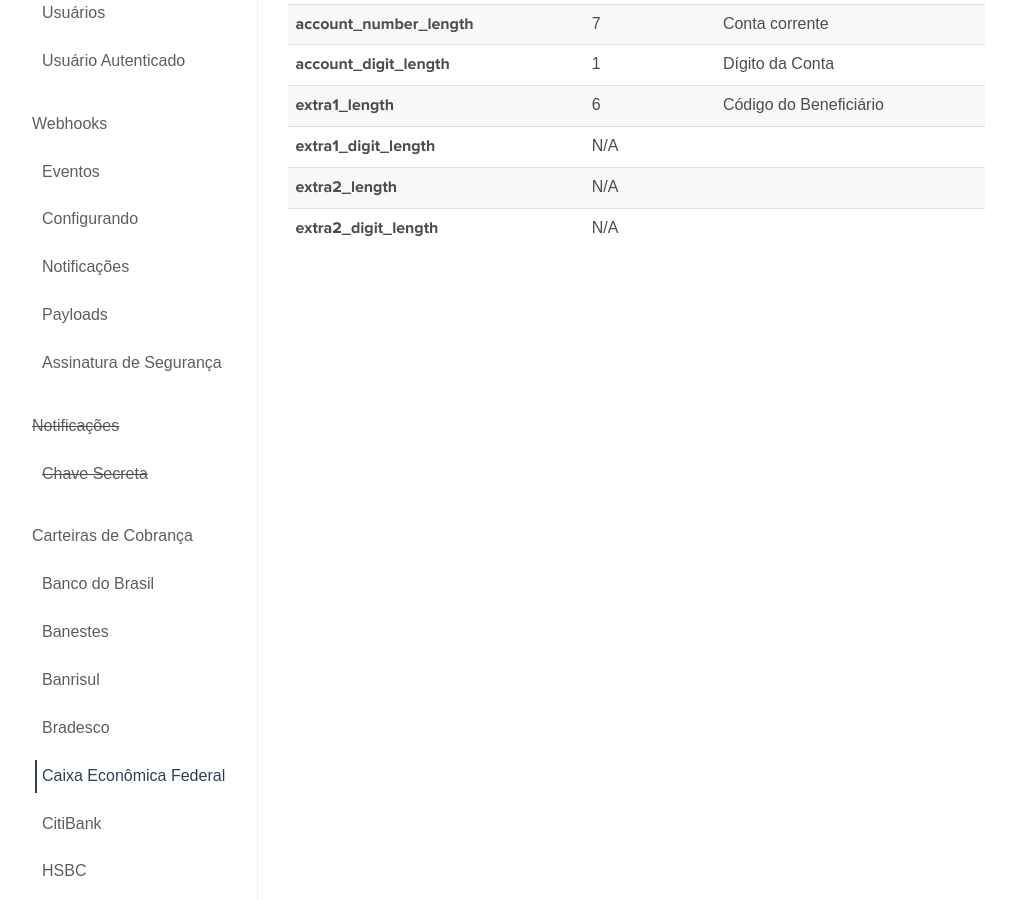
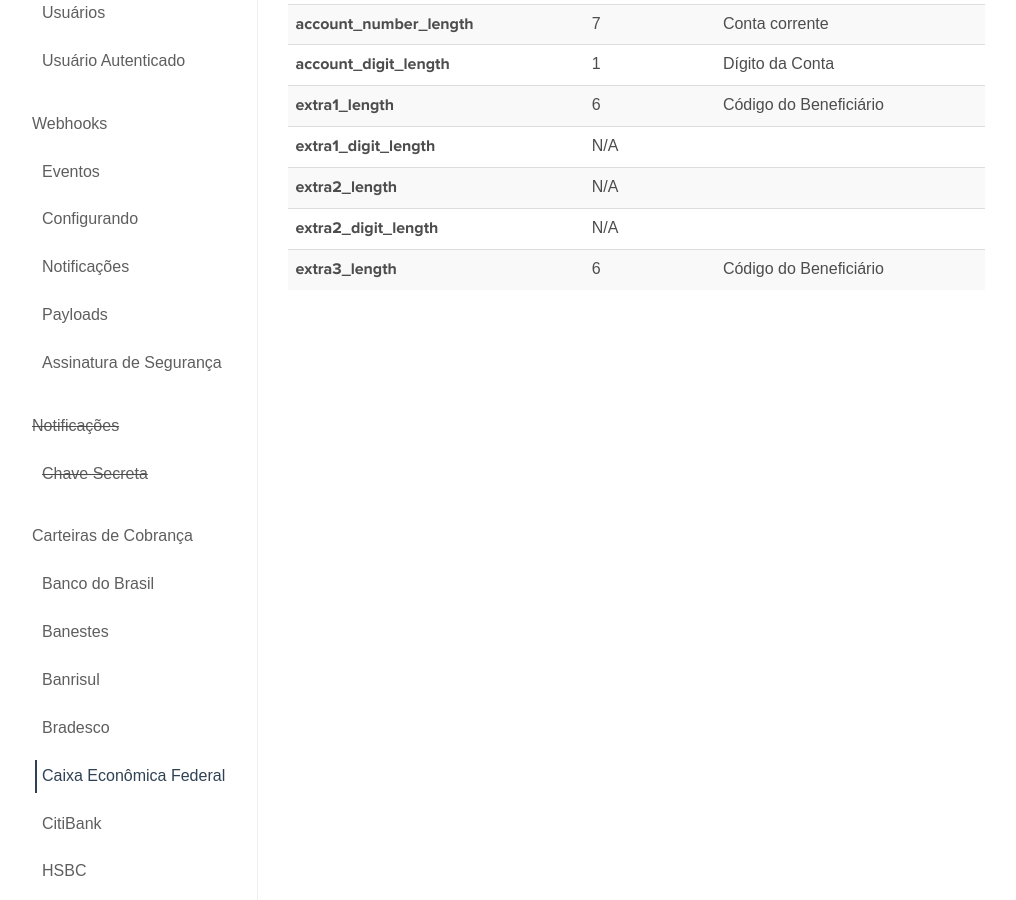
Before and after one commit to BoletoSimples/boletosimples-docs, a Jekyll site: the page built from bank_contracts/cef.md, in a window 1280 px wide and 900 px high, scrolled down 1190 px. Shown: the whole window, without its empty margins (135-1151 px from the left). Built offline with Jekyll 4.4.1, drawn with Linux system fonts in a browser that asks for light colours.

Commit message:
update cef extra3 length

```diff
--- a/bank_contracts/cef.md
+++ b/bank_contracts/cef.md
@@ -40,3 +40,4 @@ en: /en/bank_contracts/cef
 | **extra1_digit_length**   | N/A     |
 | **extra2_length**         | N/A     |
 | **extra2_digit_length**   | N/A     |
+| **extra3_length**         | 6       | Código do Beneficiário
```
